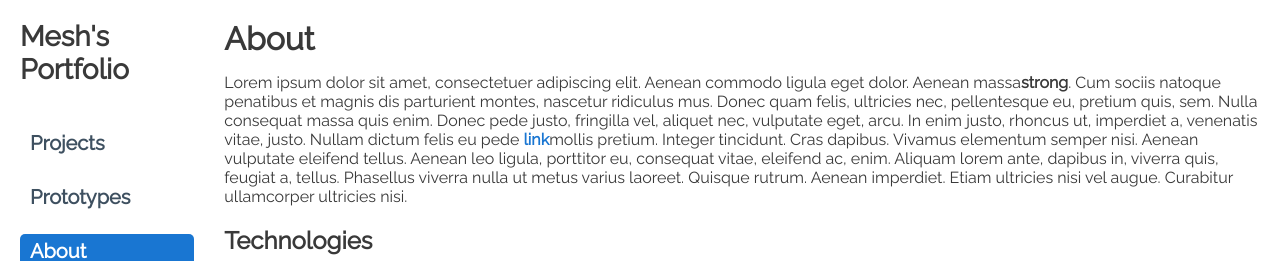
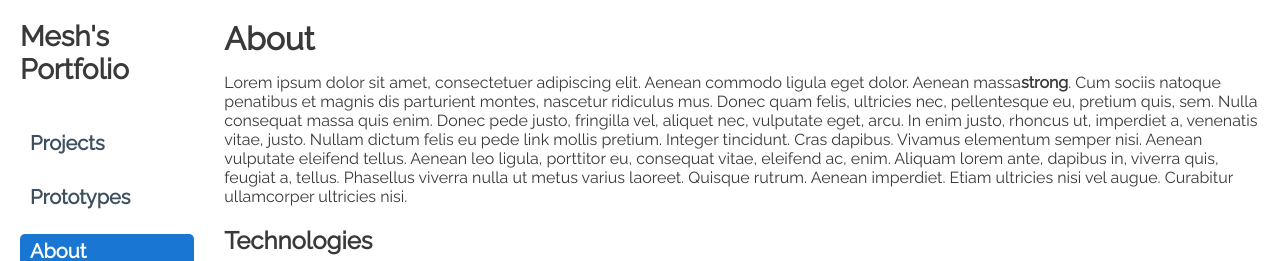
Before and after one commit to meshu-dev/meshpro, a Next.js app: page /about in a window 1280 px wide. Shown: the top 261 px of the page. Built offline with nearby package versions, Linux system fonts and the light colour scheme.

Commit message:
Minor updates

```diff
--- a/components/Portfolio/PortfolioView/PortfolioView.js
+++ b/components/Portfolio/PortfolioView/PortfolioView.js
@@ -10,7 +10,7 @@ const PortfolioView = ({ entry }) => {
   if (entry.images.length > 0) {
     image = entry.images[0];
     imageTag = (
-      <img src={ image.url } />
+      <img src={ image.url } alt={ image.name } />
     );
 
     /*
--- a/pages/about.js
+++ b/pages/about.js
@@ -18,7 +18,7 @@ const About = () => {
           enim. Donec pede justo, fringilla vel, aliquet nec,
           vulputate eget, arcu. In enim justo, rhoncus ut,
           imperdiet a, venenatis vitae, justo. Nullam dictum
-          felis eu pede <a class="external ext" href="#">link</a>
+          felis eu pede link
           mollis pretium. Integer tincidunt. Cras dapibus.
           Vivamus elementum semper nisi. Aenean vulputate
           eleifend tellus. Aenean leo ligula, porttitor eu,
```
